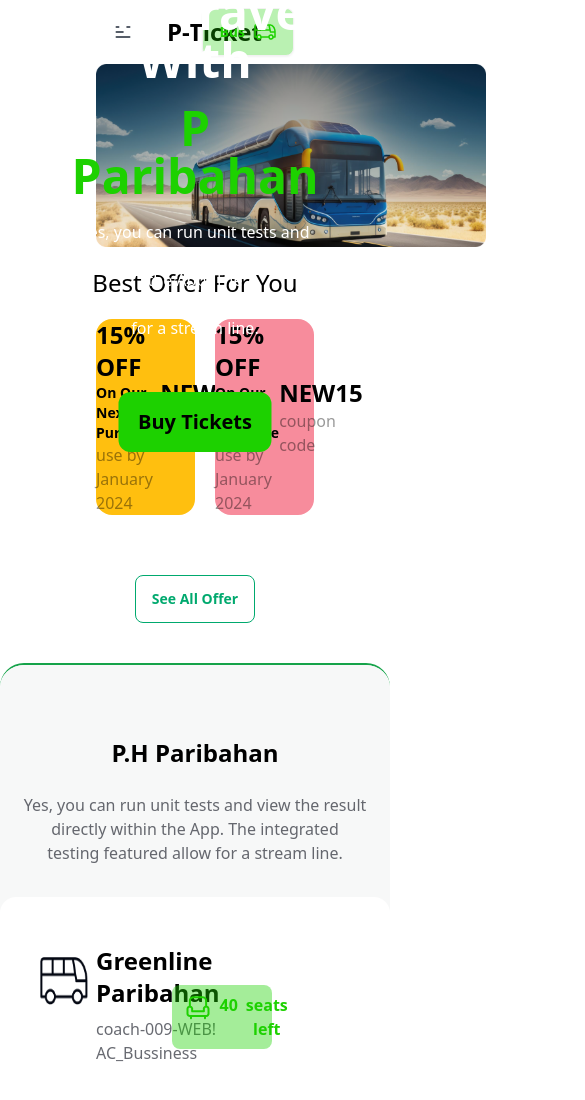
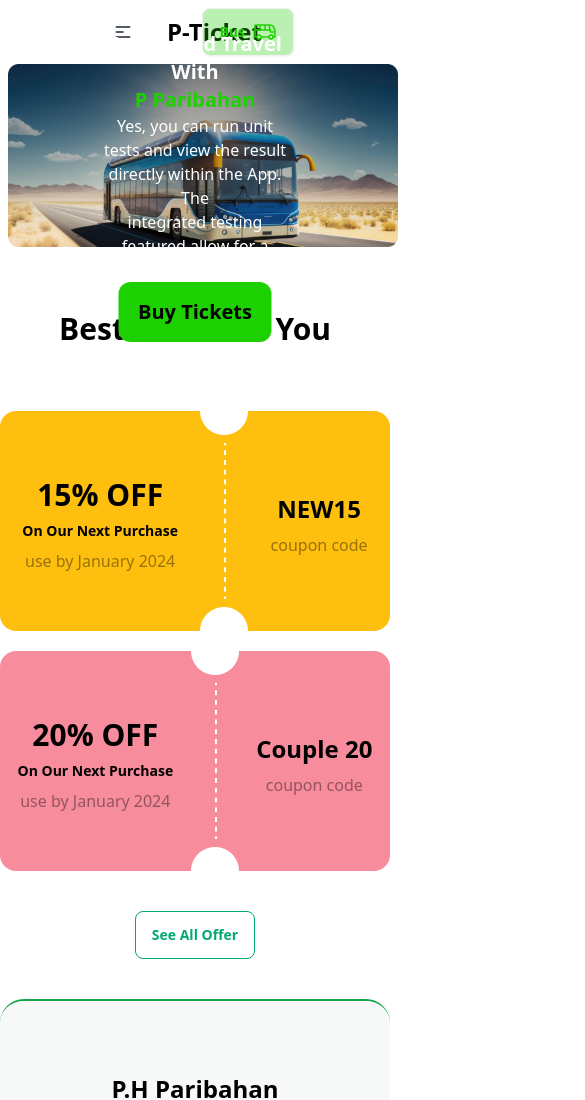
Before and after one commit to Tomalkhan55/Assignment-5, a plain HTML site: page index.html in a window 390 px wide. Shown: the top 1100 px of the page, 585 px wide, since content can reach past the window. Drawn offline with nearby package versions, Linux system fonts and the light colour scheme.

Commit message:
some features added

```diff
--- a/index.html
+++ b/index.html
@@ -52,48 +52,48 @@
         <!-- banner section -->
         <section class="relative mb-5">
             <div class="">
-                <img class="max-w-full h-auto mx-24" src="images/banner.png" alt="">
+                <img class="max-w-full h-auto mx-2 lg:mx-24" src="images/banner.png" alt="">
             </div>
             <div class="absolute top-2/3 left-1/2 transform -translate-x-1/2 -translate-y-1/2 text-center">
-                <h3 class="text-white text-5xl font-bold my-5">End-to-End Travel With</h3>
-                <h3 class="text-[#1DD100] text-5xl font-bold mb-5">P Paribahan</h3>
-                <p class="text-white pb-8 mb-5">Yes, you can run unit tests and view the result directly within the
+                <h3 class="text-white text-xl lg:text-5xl font-bold lg:my-5">End-to-End Travel With</h3>
+                <h3 class="text-[#1DD100] text-xl lg:text-5xl font-bold lg:mb-5">P Paribahan</h3>
+                <p class="text-white lg:pb-8 lg:mb-5">Yes, you can run unit tests and view the result directly within the
                     App. The <br> integrated testing featured allow for a stream line.</p>
-                <button class="bg-[#1DD100] text-black text-xl font-bold px-5 py-4 rounded-xl">Buy Tickets</button>
+                <button  class="bg-[#1DD100] text-black text-xl font-bold px-5 py-4 rounded-xl">Buy Tickets</button>
             </div>
         </section>
         <!-- Best Offer Container -->
         <section>
             <div>
-                <h3 class="text-black text-2xl text-bold text-center">Best Offer For You</h3>
-                <div class="flex justify-between gap-5 my-5 mx-24">
+                <h3 class="text-black text-3xl font-bold text-center my-16">Best Offer For You</h3>
+                <div class="flex flex-col lg:flex-row lg:justify-between gap-5 lg:my-5 lg:mx-24">
                     <!-- coupon one -->
-                    <div class="flex justify-between rounded-2xl w-1/2 bg-[#FFBF0F]">
+                    <div class="flex justify-evenly rounded-2xl lg:w-1/2 bg-[#FFBF0F]">
                         <div class="flex flex-col justify-center items-center">
-                            <h3 class="text-2xl text-black font-bold">15% OFF</h3>
-                            <p class="text-black text-sm font-bold">On Our Next Purchase</p>
+                            <h3 class="text-3xl text-black font-extrabold my-2">15% OFF</h3>
+                            <p class="text-black text-sm font-bold mb-2">On Our Next Purchase</p>
                             <p class="text-[#00000066]">use by January 2024</p>
                         </div>
                         <div>
                             <img src="images/cupon-devider.png" alt="">
                         </div>
                         <div class="flex flex-col justify-center items-center">
-                            <h5 class="text-2xl text-black font-bold">NEW15</h5>
+                            <h5 class="text-2xl text-black font-bold my-2">NEW15</h5>
                             <p class="text-[#00000066]">coupon code</p>
                         </div>
                     </div>
                     <!-- couple coupon -->
-                    <div class="flex justify-between rounded-2xl w-1/2 bg-[#F78C9C]">
+                    <div class="flex justify-evenly rounded-2xl lg:w-1/2 bg-[#F78C9C]">
                         <div class="flex flex-col justify-center items-center">
-                            <h3 class="text-2xl text-black font-bold">15% OFF</h3>
-                            <p class="text-black text-sm font-bold">On Our Next Purchase</p>
+                            <h3 class="text-3xl text-black font-extrabold my-2">20% OFF</h3>
+                            <p class="text-black text-sm font-bold mb-2">On Our Next Purchase</p>
                             <p class="text-[#00000066]">use by January 2024</p>
                         </div>
                         <div>
                             <img src="images/cupon-devider.png" alt="">
                         </div>
                         <div class="flex flex-col justify-center items-center">
-                            <h5 class="text-2xl text-black font-bold">NEW15</h5>
+                            <h5 class="text-2xl text-black font-bold my-2">Couple 20</h5>
                             <p class="text-[#00000066]">coupon code</p>
                         </div>
                     </div>
@@ -118,13 +118,13 @@
                 <!-- ticket destination and price info details  -->
                 <div class="flex flex-col lg:flex-row justify-between bg-white mb-10 lg:mx-24 rounded-2xl">
                     <!--  -->
-                    <div class="p-10 w-3/4">
+                    <div class="lg:p-10 w-3/4">
                         <div class="flex justify-between items-center">
                             <div class="flex gap-2">
-                                <img class="size-12 mt-5" src="images/bus-logo.png" alt="">
+                                <img class="lg:size-12 mt-5" src="images/bus-logo.png" alt="">
                                 <div class="">
-                                    <h4 class="text-2xl text-black font-bold my-2">Greenline Paribahan</h4>
-                                    <p class="text-[#03071299] pb-8">coach-009-WEB! AC_Bussiness</p>
+                                    <h4 class="text-lg lg:text-2xl text-black font-bold my-2">Greenline Paribahan</h4>
+                                    <p class="text-[#03071299] pb-3 lg:pb-8">coach-009-WEB! AC_Bussiness</p>
                                 </div>
                             </div>
                             <div>
@@ -146,7 +146,7 @@
                                 <p>9:00 PM</p>
                             </div>
                             <hr>
-                            <div class="flex flex-col lg:flex-row justify-between gap-4 my-4">
+                            <div class="flex flex-row justify-between gap-4 my-4">
                                 <button class="btn btn-active btn-ghost w-1/4">Boarding point - Laxmipur</button>
                                 <button class="btn btn-active btn-ghost w-1/4">Droping Point - Bogura</button>
                                 <button class="btn btn-active btn-ghost w-1/4">Est. time - 11Hr</button>
@@ -169,9 +169,9 @@
             </div>
 
             <!-- ticket select container -->
-            <div class="flex justify-between lg:mx-24 p-10 rounded-2xl bg-white">
+            <div class="flex flex-col lg:flex-row justify-between lg:mx-24 p-2 lg:p-10 rounded-2xl bg-white">
                 <!-- seat selection container -->
-                <div class="w-8/12">
+                <div class="lg:w-8/12">
                     <h5 class="text-2xl text-black font-semibold mb-3">Select your seat</h5>
                     <hr>
                     <div class="flex justify-between my-4">
@@ -236,8 +236,8 @@
                     </div>
                 </div>
                 <!-- order confirfirm container -->
-                <div class="w-4/12 px-8">
-                    <h5 class="text-2xl text-black font-semibold">Select your seat</h5>
+                <div class="lg:w-4/12 px-2 lg:px-8">
+                    <h5 class="text-2xl text-black font-semibold mt-5 lg:mt-1">Select your seat</h5>
                     <br>
                     <hr><br>
                     <!--  -->
@@ -267,7 +267,7 @@
                             <div class="flex justify-between my-5">
                                 <input class="rounded-2xl border-none px-5 bg-white" type="text" name="" id=""
                                     placeholder="Have any coupons?">
-                                <button class="btn bg-[#1DD100]">Button</button>
+                                <button class="btn bg-[#1DD100]">Apply</button>
                             </div>
                             <div class="flex justify-between my-5">
                                 <p class="flex">Grand Total</p>
@@ -330,6 +330,7 @@
             </div>
         </div>
     </footer>
+    <!-- javascript link -->
 
 </body>
 
```
